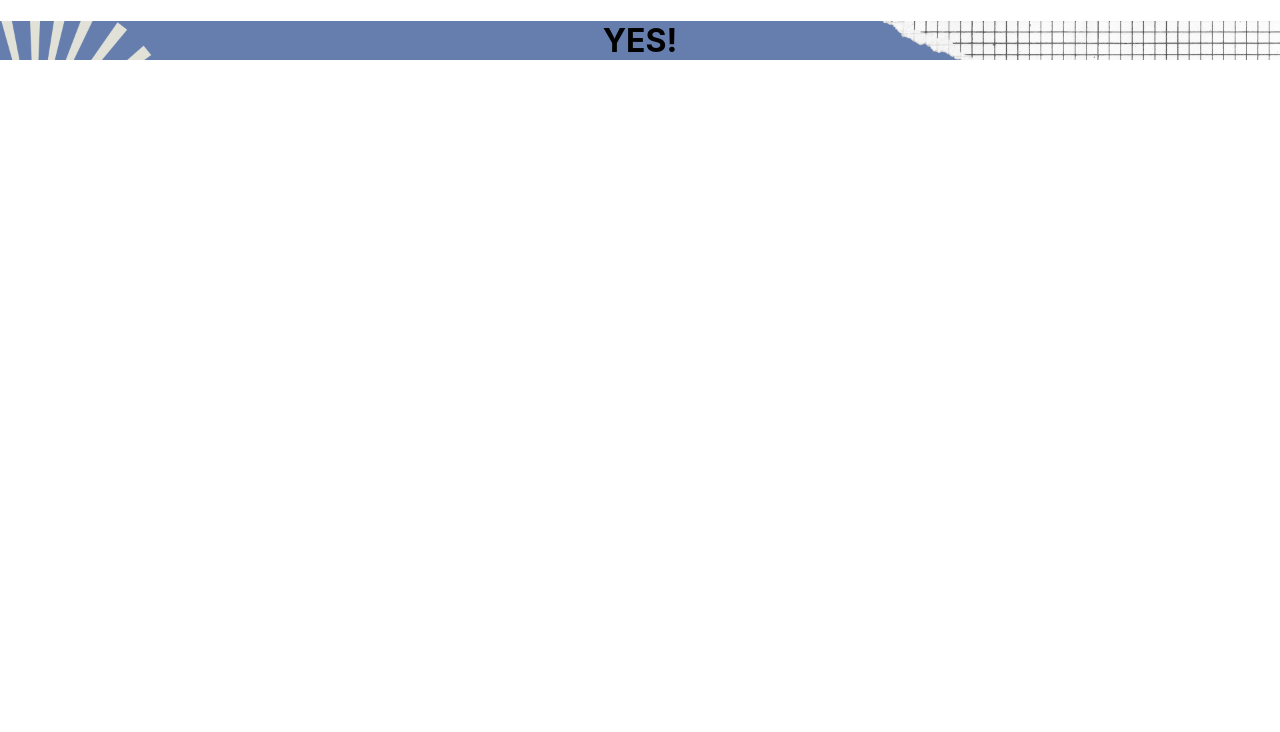
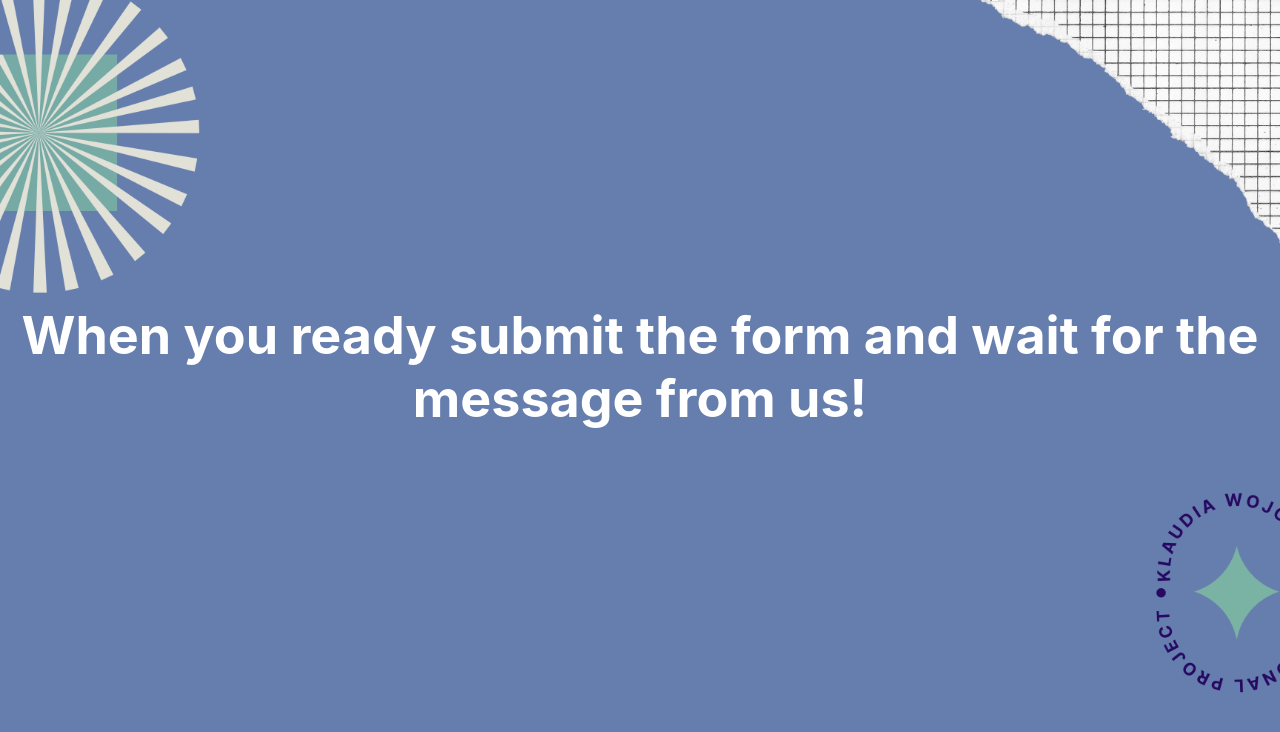
Before and after one commit to claudmiine/SignUpParty, a React (Create React App) app: page /signup in a window 1280 px wide. Shown: the top 732 px of the page. Built offline with nearby package versions, Linux system fonts and the light colour scheme.

Commit message:
Signup page changed

```diff
--- a/src/App.js
+++ b/src/App.js
@@ -23,7 +23,7 @@ export default function BasicExample() {
   return (
     <Router>
       <div className="App background">
-      {/* <header className="App-header"> */}
+      <header className="App-header">
         {/* <ul>
           <li>
             <Link to="/">Home</Link>
@@ -45,7 +45,7 @@ export default function BasicExample() {
             <Signup />
           </Route>
         </Switch>
-        {/* </header> */}
+        </header>
       </div>
     </Router>
   );
--- a/src/Home.js
+++ b/src/Home.js
@@ -11,7 +11,7 @@ import {
 
 export default function Home() {
   return (
-    <header className="App-header">
+    <div>
           <h1>Sign up for a Cyber party!</h1>
 
     <div className='main-page'>
@@ -21,7 +21,8 @@ export default function Home() {
           <Button variant="contained">Sign Up now!</Button>
         </Link>
     </div>
-     </header>
+    </div>
+
 
   );
 }
--- a/src/Signup.js
+++ b/src/Signup.js
@@ -12,7 +12,7 @@ import {
 export default function Signup() {
   return (
     <div className='signup-page'>
-      <h1>YES!</h1>
+      <h1>When you ready submit the form and wait for the message from us!</h1>
 
     </div>
   );
```
